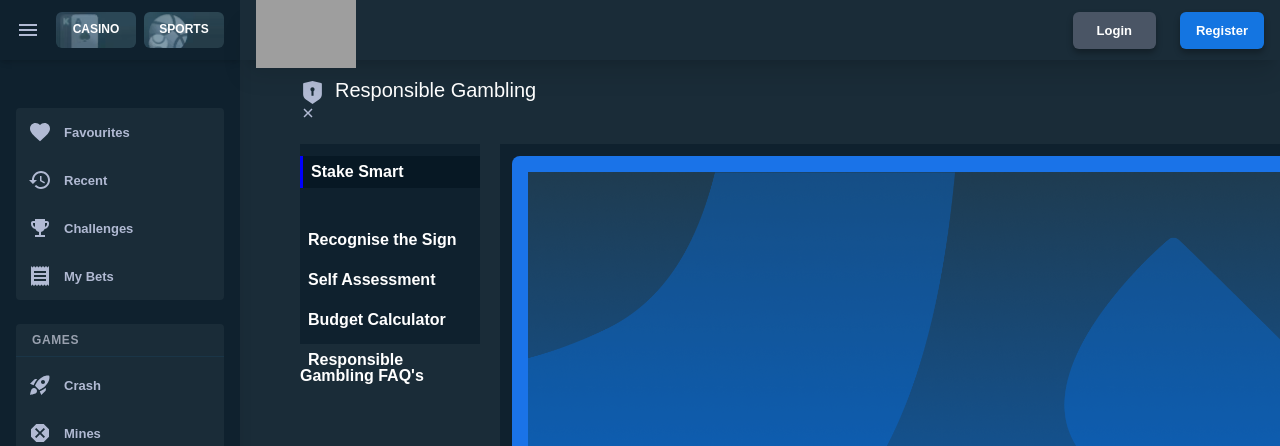
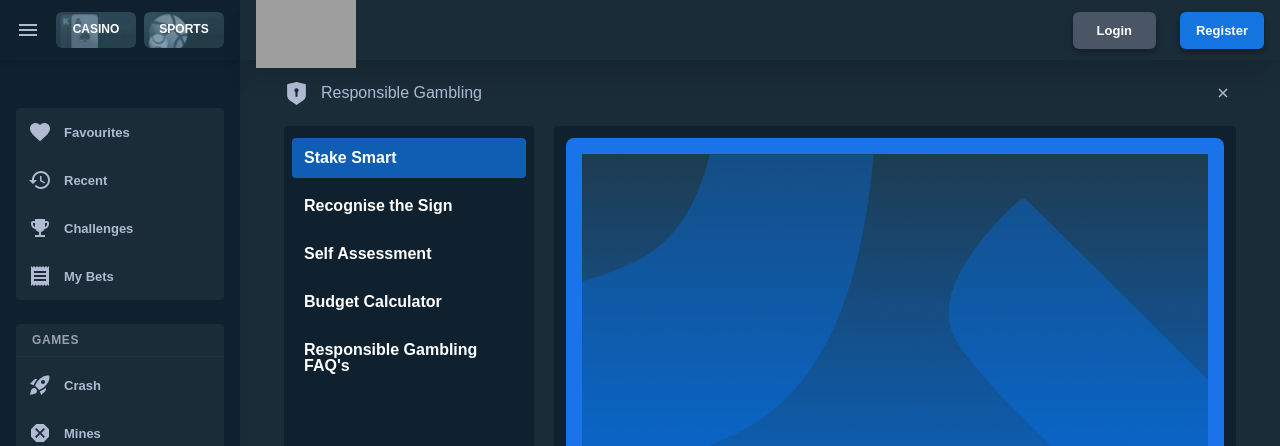
Before and after one commit to wager-io/stake-cloneFrontend, a React (Vite) app: page /gamble/stake-smart in a window 1280 px wide. Shown: the top 446 px of the page. Built offline with nearby package versions, Linux system fonts and the light colour scheme; grey boxes are pictures that could not be loaded.

Commit message:
fixed policy and gambling

```diff
--- a/src/pages/Gambling/GambleLayout.jsx
+++ b/src/pages/Gambling/GambleLayout.jsx
@@ -9,6 +9,7 @@ import { useNavigate } from 'react-router-dom';
 export default function GambleLayout() {
    const [isMobile, setIsMobile] = useState(window.innerWidth < 900);
     const [isDropdownOpen, setIsDropdownOpen] = useState(false);
+    const [selectedGamble, setSelectedGamble] = useState('Stake Smart');
   const navigate = useNavigate();
   function toggleForm() {
     navigate('/casino/home');
@@ -23,35 +24,36 @@ export default function GambleLayout() {
 
   const toggleDropdown = () => setIsDropdownOpen(!isDropdownOpen);
 
-  const policyLinks = [
-    <NavLink to="/gamble/stake-smart">Stake Smart</NavLink>,
-    <NavLink to="/gamble/recognise-the-sign">Recognise the Signs</NavLink>,
-    <NavLink to="/gamble/responsible-gambling">Responsible Gambling FAQ'S</NavLink>,
-    <NavLink to="/gamble/self-assessement">Self-Assessment</NavLink>,
-    <NavLink to="/gamble/budget-calculator">Budegt calculator</NavLink>,
+  const gambleOptions = [
+    { path: "/gamble/stake-smart", label: "Stake Smart" },
+    { path: "/gamble/recognise-the-sign", label: "Recognise the Signs" },
+    { path: "/gamble/responsible-gambling", label: "Responsible Gambling FAQ's" },
+    { path: "/gamble/self-assessement", label: "Self-Assessment" },
+    { path: "/gamble/budget-calculator", label: "Budget Calculator" },
   ];
 
 
   return (
-    <div className='gamble-container'>
-        <div className='content'>
-            <div className="header-content">
+    <div className='relative py-5 px-6'>
+      <div className='flex justify-between items-center w-full px-5'>
+        <div className="header-content flex items-center gap-3">
           <RiShieldKeyholeFill size={25}/>
           <h1 className='ResponsibleGambling'>Responsible Gambling</h1>
         </div>
         <button className="close-btn" onClick={toggleForm}>
           <IoCloseSharp />
         </button>
+      </div>
       {/* Dropdown for Mobile */}
       {isMobile && (
-        <div className="relative px-5 mt-3">
+        <div className="relative mt-3">
           <button
             onClick={toggleDropdown}
-            className="flex items-center justify-between w-[29px] px-4 py-2 bg-[#1f2937] text-white text-[20px] rounded-md font-semibold"
+            className="flex items-center justify-between w-full px-4 py-3 bg-white border border-gray-300 text-gray-800 text-sm rounded-lg shadow-sm font-medium hover:bg-gray-50 transition-colors"
           >
-            Stake Smart
+            {selectedGamble}
             <svg
-              className="w-4 h-4 ml-2"
+              className={`w-4 h-4 ml-2 transition-transform ${isDropdownOpen ? 'rotate-180' : ''}`}
               fill="none"
               stroke="currentColor"
               viewBox="0 0 24 24"
@@ -61,31 +63,34 @@ export default function GambleLayout() {
           </button>
 
           {isDropdownOpen && (
-            <div className="absolute left-0 mt-2 w-full bg-white rounded-md shadow-lg z-50">
-              {policyLinks.map((item, index) => (
-                <a
+            <div className="absolute left-0 mt-2 w-full bg-white border border-gray-200 rounded-lg shadow-lg z-50">
+              {gambleOptions.map((option, index) => (
+                <NavLink
                   key={index}
-                  href="#"
-                  className={`block px-4 py-2 text-sm text-gray-700 hover:bg-gray-100 ${
-                    item === 'Privacy' ? 'text-blue-600 font-semibold' : ''
+                  to={option.path}
+                  onClick={() => {
+                    setSelectedGamble(option.label);
+                    setIsDropdownOpen(false);
+                  }}
+                  className={`block px-4 py-2 text-sm text-gray-700 hover:bg-gray-100 border-b border-gray-100 last:border-b-0 ${
+                    option.label === selectedGamble ? 'bg-blue-50 text-blue-600 font-semibold' : ''
                   }`}
                 >
-                  {item}
-                </a>
+                  {option.label}
+                </NavLink>
               ))}
             </div>
           )}
         </div>
       )}
-        </div>
 
       {/* Content Body */}
-      <div className="content-body flex gap-5 w-full relative my-[20px] px-[60px]">
+      <div className="content-body flex gap-5 w-full relative my-[20px] px-[20px]">
         {!isMobile && <Tab />}
-        <div className='bg-[var(--grey-700)] p-3 w-fit inline'>
+        <div className="bg-[var(--grey-700)] p-3 w-fit inline rounded">
           <Outlet />
         </div>
       </div>
     </div>
-  )
+  );
 }
--- a/src/pages/Gambling/Tab.jsx
+++ b/src/pages/Gambling/Tab.jsx
@@ -12,10 +12,17 @@ export default function GambleTabs() {
   ]
 
   return (
-    <div className="bg-[var(--grey-700)] min-w-[180px] h-[200px] sticky ">
+    <div className="bg-[var(--grey-700)] min-w-[250px] sticky p-2 rounded">
       {tabs.map((item, index)=>(
-        <div key={index} className="tabs-controllers py-3 w-full">
-          <NavLink to={item.route} className="text-white font-bold p-2 w-full"  >
+        <div key={index} className="tabs-controllers py-1 w-full">
+          <NavLink
+            to={item.route}
+            className={({ isActive }) =>
+              `block text-white font-bold p-3 w-full rounded transition-colors ${
+                isActive ? 'bg-blue-600 text-white' : 'hover:bg-gray-600'
+              }`
+            }
+          >
             {item.name}
           </NavLink>
         </div>
--- a/src/pages/Gambling/style/gamble.css
+++ b/src/pages/Gambling/style/gamble.css
@@ -83,6 +83,18 @@
     list-style-position: inside;
 }
   .gamble-container  ul li {
-    list-style:disc;
-    list-style-position: inside;
+  list-style:disc;
+  list-style-position: inside;
 }
+
+.close-btn {
+  background: none;
+  border: none;
+  cursor: pointer;
+  padding: 5px;
+  transition: transform 0.3s ease;
+}
+
+.close-btn:hover {
+  transform: rotate(90deg);
+}
--- a/src/pages/Privacy Policy/PolicyLayout.jsx
+++ b/src/pages/Privacy Policy/PolicyLayout.jsx
@@ -9,6 +9,7 @@ import { IoCloseSharp } from 'react-icons/io5';import { useNavigate } from 'reac
 export default function PolicyLayout() {
   const [isMobile, setIsMobile] = useState(window.innerWidth < 900);
   const [isDropdownOpen, setIsDropdownOpen] = useState(false);
+  const [selectedPolicy, setSelectedPolicy] = useState('Privacy');
  const navigate = useNavigate();
   function toggleForm() {
     navigate('/casino/home');
@@ -23,25 +24,25 @@ export default function PolicyLayout() {
 
   const toggleDropdown = () => setIsDropdownOpen(!isDropdownOpen);
 
-  const policyLinks = [
-    <NavLink to="/policies/deposit-bonus-requirement">Deposit Bonus Requirements</NavLink>,
-    <NavLink to="/policies/anti-money-laundering">Anti-Money Laundering</NavLink>,
-    <NavLink to="/policies/privacy">privacy</NavLink>,
-    <NavLink to="/policies/coin-mixing">Coin Mixing</NavLink>,
-    <NavLink to="/policies/providers">Providers</NavLink>,
-    <NavLink to="/policies/sportsbook">Sports Book</NavLink>,
-    <NavLink to="/policies/cookies policy">Cookies Policy</NavLink>,
-    <NavLink to="/policies/self-exclusion">Self-Exclusion</NavLink>,
-    <NavLink to="/policies/racing-rles">Racing Rules</NavLink>,
-    <NavLink to="/policies/poker cards">Poker Card Room Rules</NavLink>,
-    <NavLink to="/policies/poker-refund-policy">Poker Refund Policy</NavLink>,
-    <NavLink to="/policies/affilate-terms">Affiliate Terms</NavLink>,
+  const policyOptions = [
+    { path: "/policies/deposit-bonus-requirement", label: "Deposit Bonus Requirements" },
+    { path: "/policies/anti-money-laundering", label: "Anti-Money Laundering" },
+    { path: "/policies/privacy", label: "Privacy" },
+    { path: "/policies/coin-mixing", label: "Coin Mixing" },
+    { path: "/policies/providers", label: "Providers" },
+    { path: "/policies/sportsbook", label: "Sports Book" },
+    { path: "/policies/cookies policy", label: "Cookies Policy" },
+    { path: "/policies/self-exclusion", label: "Self-Exclusion" },
+    { path: "/policies/racing-rles", label: "Racing Rules" },
+    { path: "/policies/poker cards", label: "Poker Card Room Rules" },
+    { path: "/policies/poker-refund-policy", label: "Poker Refund Policy" },
+    { path: "/policies/affilate-terms", label: "Affiliate Terms" },
   ];
 
   return (
-    <div className='policy-container'>
-      <div className='content'>
-        <div className="header-content">
+    <div className='relative py-5 px-6'>
+      <div className='flex justify-between items-center w-full px-5'>
+        <div className="header-content flex items-center gap-3">
           <RiShieldKeyholeFill size={25} />
           <h1 className='policies'>Policies</h1>
         </div>
@@ -52,14 +53,14 @@ export default function PolicyLayout() {
 
       {/* Dropdown for Mobile */}
       {isMobile && (
-        <div className="relative px-5 mt-3">
+        <div className="relative mt-3">
           <button
             onClick={toggleDropdown}
-            className="flex items-center justify-between w-[29px] px-4 py-2 bg-[#1f2937] text-white text-[20px] rounded-md font-semibold"
+            className="flex items-center justify-between w-full px-4 py-3 bg-[var(--grey-700)] border border-gray-300 text-white text-sm rounded-lg shadow-sm font-medium  transition-colors"
           >
-            Privacy
+            {selectedPolicy}
             <svg
-              className="w-4 h-4 ml-2"
+              className={`w-4 h-4 ml-2 transition-transform ${isDropdownOpen ? 'rotate-180' : ''}`}
               fill="none"
               stroke="currentColor"
               viewBox="0 0 24 24"
@@ -69,17 +70,21 @@ export default function PolicyLayout() {
           </button>
 
           {isDropdownOpen && (
-            <div className="absolute left-0 mt-2 w-full bg-white rounded-md shadow-lg z-50">
-              {policyLinks.map((item, index) => (
-                <a
+            <div className="absolute left-0 mt-2 w-full bg-[var(--grey-700)]  rounded-lg shadow-lg z-50">
+              {policyOptions.map((option, index) => (
+                <NavLink
                   key={index}
-                  href="#"
-                  className={`block px-4 py-2 text-sm text-gray-700 hover:bg-gray-100 ${
-                    item === 'Privacy' ? 'text-blue-600 font-semibold' : ''
+                  to={option.path}
+                  onClick={() => {
+                    setSelectedPolicy(option.label);
+                    setIsDropdownOpen(false);
+                  }}
+                  className={`block px-4 py-2 text-sm text-white  last:border-b-0 ${
+                    option.label === selectedPolicy ? 'bg-blue-600 text-blue-600 font-semibold rounded' : ''
                   }`}
                 >
-                  {item}
-                </a>
+                  {option.label}
+                </NavLink>
               ))}
             </div>
           )}
@@ -87,9 +92,9 @@ export default function PolicyLayout() {
       )}
 
       {/* Content Body */}
-      <div className="content-body flex gap-5 w-full relative my-[20px] px-[60px]">
+      <div className="content-body flex gap-5 w-full relative my-[20px] ">
         {!isMobile && <Tabs />}
-        <div className="bg-[var(--grey-700)] p-3 w-fit inline">
+        <div className="bg-[var(--grey-700)]  w-fit inline">
           <Outlet />
         </div>
       </div>
--- a/src/pages/Privacy Policy/Tabs.jsx
+++ b/src/pages/Privacy Policy/Tabs.jsx
@@ -21,8 +21,15 @@ export default function PolicyTabs() {
   return (
     <div className="bg-[var(--grey-700)] min-w-[250px] sticky p-2 ">
       {tabs.map((item, index)=>(
-        <div key={index} className="tabs-controllers py-3 w-full">
-          <NavLink to={item.route} className="text-white font-bold p-2 w-full"  >
+        <div key={index} className="tabs-controllers py-1 w-full">
+          <NavLink
+            to={item.route}
+            className={({ isActive }) =>
+              `block text-white font-bold p-3 w-full rounded transition-colors ${
+                isActive ? 'bg-blue-600 text-white' : 'hover:bg-gray-600'
+              }`
+            }
+          >
             {item.name}
           </NavLink>
         </div>
--- a/src/pages/Privacy Policy/style/policy.css
+++ b/src/pages/Privacy Policy/style/policy.css
@@ -61,3 +61,15 @@
 .policy-container a:hover {
   text-decoration: underline;
 }
+
+.close-btn {
+  background: none;
+  border: none;
+  cursor: pointer;
+  padding: 5px;
+  transition: transform 0.3s ease;
+}
+
+.close-btn:hover {
+  transform: rotate(90deg);
+}
```
Lines whose indentation alone changed are shown as unchanged.
